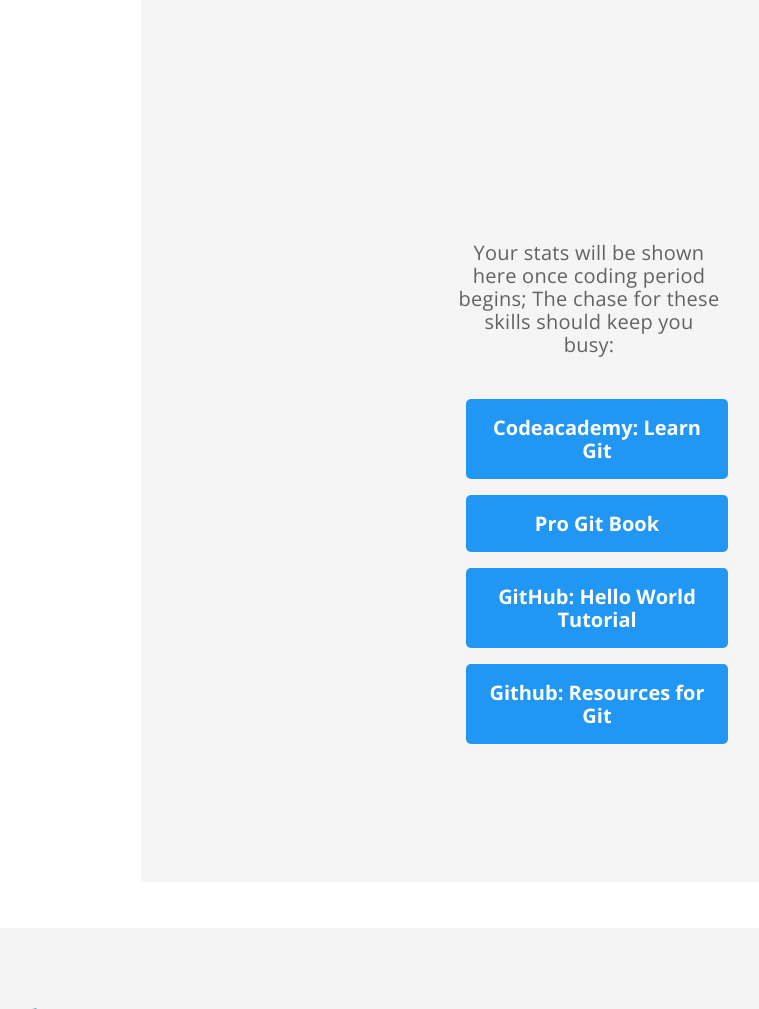
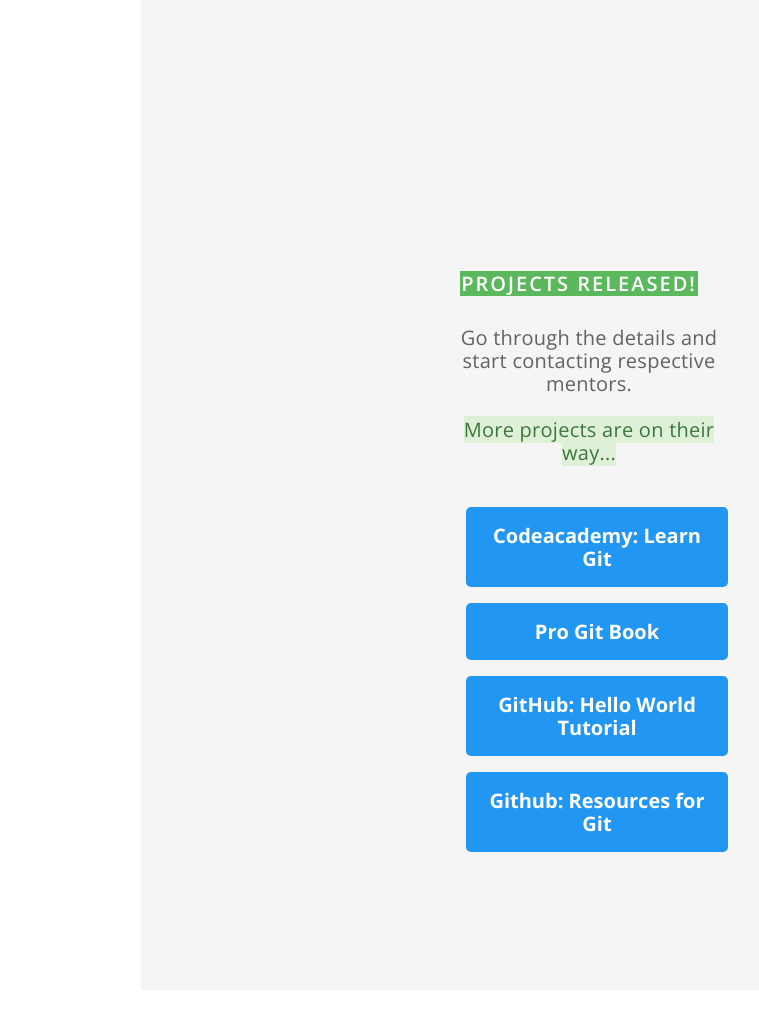
Before and after one commit to kossiitkgp/kwoc-2018, a Flask app: template templates/dashboard.html in a window 1280 px wide. Shown: the part 376-1385 px from the top of the page, without its empty margins (51-810 px from the left). Run offline with Flask 2, Linux system fonts and the light colour scheme; the template is opened without the code that fills it, so the values that code supplies are empty; some libraries are stand-ins or nearby versions.

Commit message:
update dashboard with link to projects

```diff
--- a/templates/dashboard.html
+++ b/templates/dashboard.html
@@ -76,7 +76,7 @@
                         <h1>{{ id }}</h1>
                         <p>{{ college }}</p>
                         <br><br><br>
-                        <p class="panel-heading">Your stats will be shown here once coding period begins; The chase for these skills should keep you busy:</p>
+                        <p class="panel-heading"><button class="btn btn-success">Projects Released!</button><br>Go through the details and start contacting respective mentors.<br><br><span class="alert-success">More projects are on their way...</span></p>
                     </div>
                     <div class="tut-links col-sm-4 center-block center-col">
                         <ul>
```
